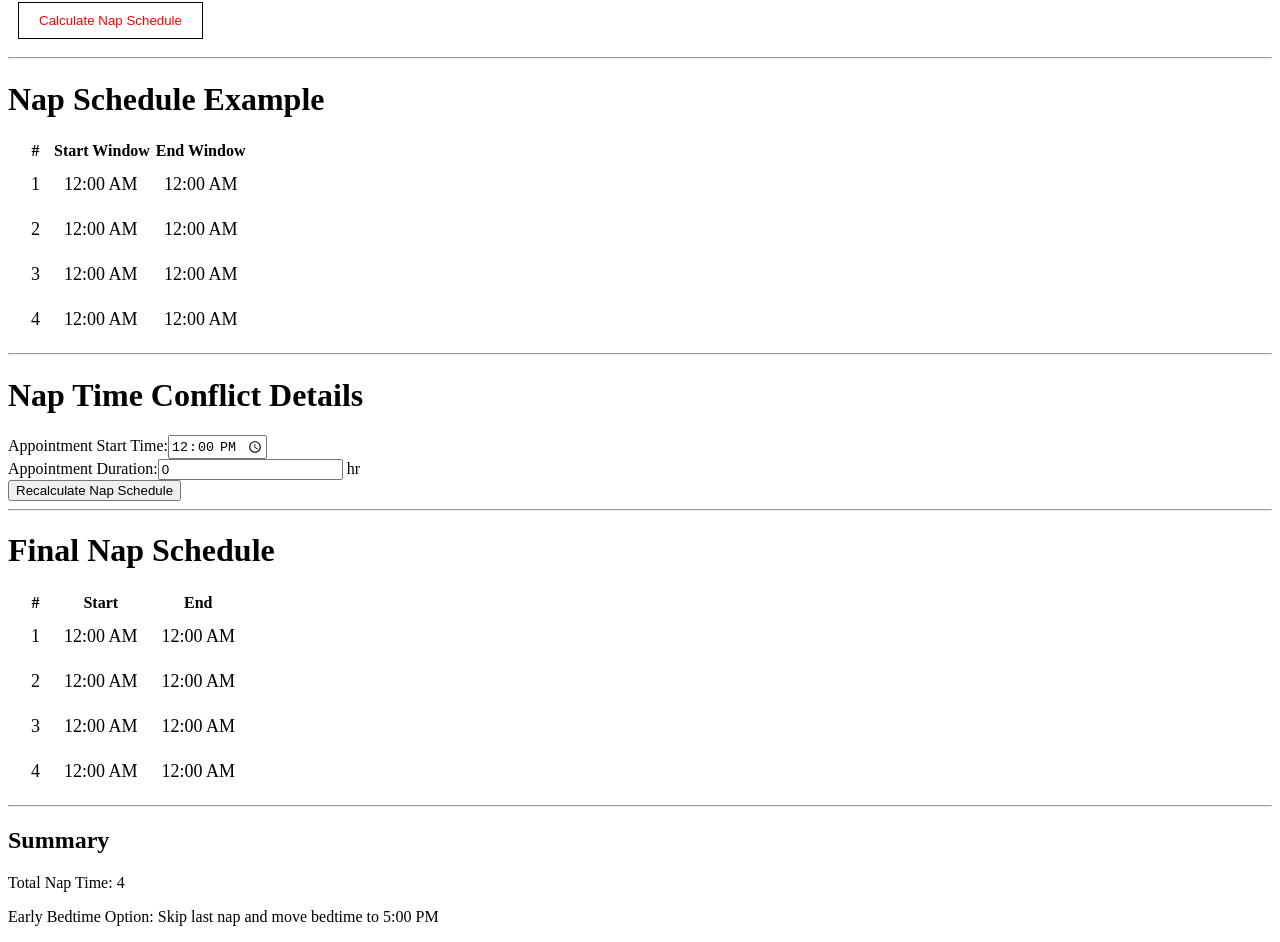
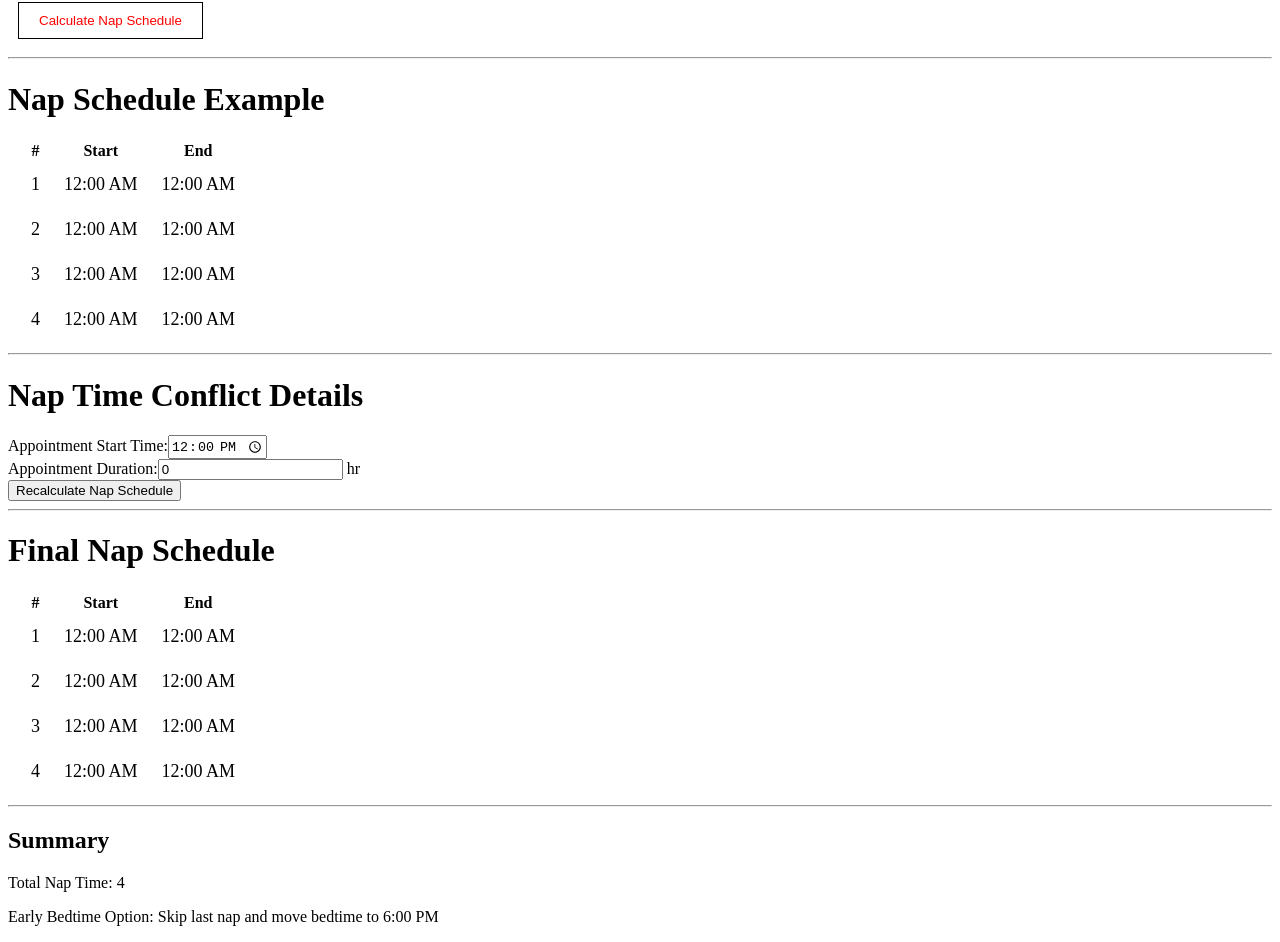
Before and after one commit to hannaohandrews/parent_math, a React (Vite) app: page / in a window 1280 px wide. Shown: the part 624-1566 px from the top of the page. Built offline with nearby package versions, Linux system fonts and the light colour scheme.

Commit message:
FIX: naptime conflict time calculations

```diff
--- a/src/App.jsx
+++ b/src/App.jsx
@@ -52,6 +52,7 @@ function App() {
 
 	const [newNapTimes, setNewNapTimes] = useState([]);
 	const [newEndOfNapTimes, setNewEndOfNapTimes] = useState([]);
+	const [napNumber, setNapNumber] = useState(0);
 
 	const updateBedTime = (timeStr) => {
 		dispatchBedTime({ type: "SET_BEDTIME", payload: { timeStr } });
@@ -85,6 +86,10 @@ function App() {
 		setNapDuration(num);
 	};
 
+	const updateNapNumber = (num) => {
+		setNapNumber(num);
+	};
+
 	const finalNapTimes = newNapTimes?.some((time) => time !== "00:00")
 		? newNapTimes
 		: napTimes;
@@ -107,6 +112,7 @@ function App() {
 				onBedTimeChange={updateBedTime}
 				onAwakeWindow={updateAwakeWindow}
 				onNapDuration={updateNapDuration}
+				onNumberOfNaps={updateNapNumber}
 			/>
 
 			<PersonalNapSchedule
@@ -114,6 +120,7 @@ function App() {
 				napDuration={napDuration}
 				endOfNapTimes={endOfNapTimes}
 				awakeWindow={awakeWindow}
+				napNumber={napNumber}
 				onNewNapTimes={updateNewNapTimes}
 				onNewEndNapTimes={updateNewEndNapTimes}
 			/>
--- a/src/components/BabySchedule.jsx
+++ b/src/components/BabySchedule.jsx
@@ -24,6 +24,7 @@ export default function BabySchedule({
 	onBedTimeChange,
 	onAwakeWindow,
 	onNapDuration,
+	onNumberOfNaps,
 }) {
 	const [wakeUpTime, setWakeUpTime] = useState("07:00");
 	const [localBedTime, setLocalBedTime] = useState("19:00");
@@ -59,6 +60,7 @@ export default function BabySchedule({
 
 			onAwakeWindow(awakeWindow);
 			onNapDuration(totalNapDurationInHours);
+			onNumberOfNaps(numberOfNaps);
 
 			const napTime = startTimeParsed
 				.add(awakeWindowDurationInHours)
@@ -66,7 +68,7 @@ export default function BabySchedule({
 
 			return napTime.format("HH:mm ");
 		},
-		[onAwakeWindow, onNapDuration]
+		[onAwakeWindow, onNapDuration, numberOfNaps]
 	);
 
 	const parseTime = (timeStr) => {
@@ -256,4 +258,5 @@ BabySchedule.propTypes = {
 	onBedTimeChange: PropTypes.func.isRequired,
 	onAwakeWindow: PropTypes.func.isRequired,
 	onNapDuration: PropTypes.func.isRequired,
+	onNumberOfNaps: PropTypes.func.isRequired,
 };
--- a/src/components/PersonalNapSchedule.jsx
+++ b/src/components/PersonalNapSchedule.jsx
@@ -21,7 +21,9 @@ export default function PersonalNapSchedule({
 	onNewNapTimes,
 	napDuration,
 	onNewEndNapTimes,
+	napNumber,
 }) {
+	console.log("Nap Number in PersonalNap", napNumber);
 	// Function parse Minutes to Hours
 	function parseTimeToDaysjs(totalMinutes) {
 		const hours = Math.floor(totalMinutes / 60);
@@ -107,8 +109,8 @@ export default function PersonalNapSchedule({
 			return parseTimeToDaysjs(toMinutes(nap) + napDuration * 60);
 		});
 
-		onNewNapTimes(newNapsFinal);
-		onNewEndNapTimes(newNapsEndTimesFinal);
+		onNewNapTimes(newNapsFinal.slice(0, napNumber + 1));
+		onNewEndNapTimes(newNapsEndTimesFinal.slice(0, napNumber + 1));
 		return newNapsFinal;
 	};
 	//JSX
@@ -121,8 +123,8 @@ export default function PersonalNapSchedule({
 						<thead>
 							<tr>
 								<th>#</th>
-								<th>Start Window</th>
-								<th>End Window</th>
+								<th>Start</th>
+								<th>End</th>
 								<th></th>
 							</tr>
 						</thead>
@@ -192,4 +194,5 @@ PersonalNapSchedule.propTypes = {
 	napDuration: PropTypes.number.isRequired,
 	onNewNapTimes: PropTypes.func,
 	onNewEndNapTimes: PropTypes.func,
+	napNumber: PropTypes.number,
 };
--- a/src/components/Summary.jsx
+++ b/src/components/Summary.jsx
@@ -35,9 +35,9 @@ export default function Summary({ napTimes, endOfNapTimes, bedTime }) {
 		formatNapTime(endTime)
 	);
 
-	const earlyBedTimeFinal = formatMinutesTo12Hour(bedTime.totalMinutes - 120);
+	const earlyBedTimeFinal = formatMinutesTo12Hour(bedTime.totalMinutes - 60);
 
-	const laterBedTimeFinal = formatMinutesTo12Hour(bedTime.totalMinutes + 120);
+	const laterBedTimeFinal = formatMinutesTo12Hour(bedTime.totalMinutes + 60);
 
 	return (
 		<>
```
